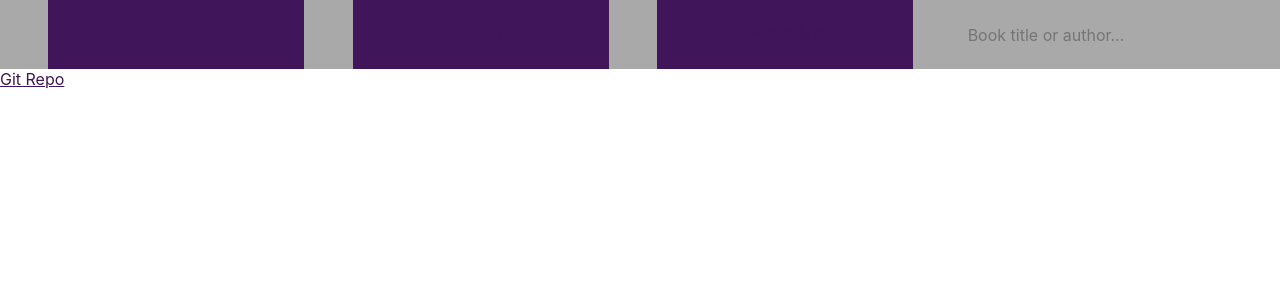
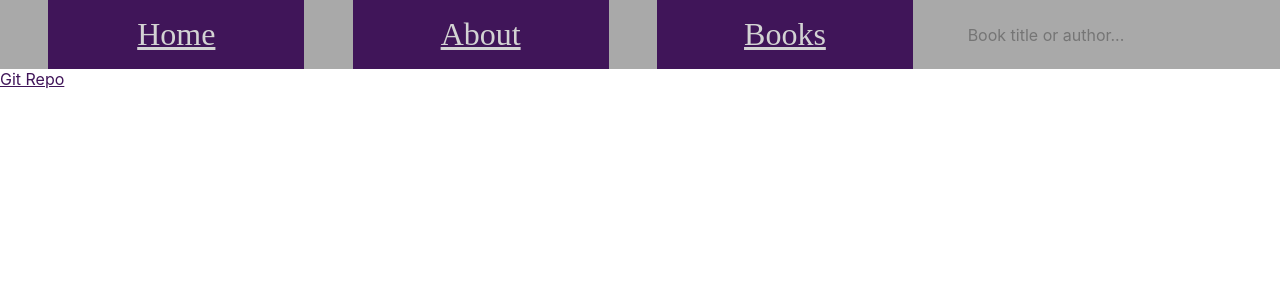
Before and after one commit to cjvuoksi/creative3, a React (Create React App) app: page /about in a window 1280 px wide. Shown: the top 300 px of the page. Built offline with nearby package versions, Linux system fonts and the light colour scheme; a web font is replaced by a local one.

Commit message:
css so links appear on load

```diff
--- a/src/App.css
+++ b/src/App.css
@@ -57,7 +57,7 @@
   margin-bottom: 0;
   width: 33%;
   text-align: center;
-  color: lightgray;
+  color: lightgray !important;
   font-family: 'Freehand', cursive;
   font-size: 1.5em;
 }
```
